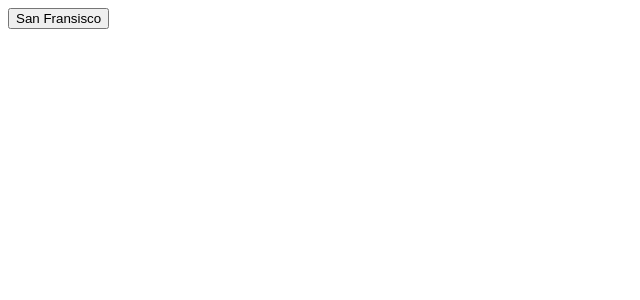
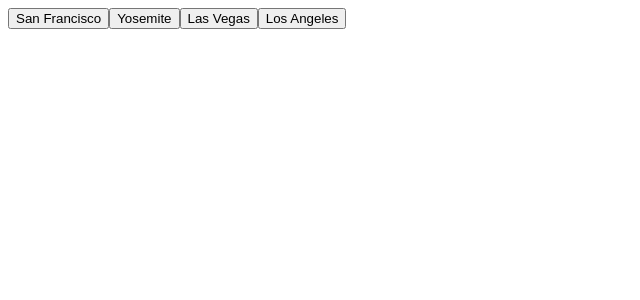
Before and after one commit to rhysmaddren/ReactWeatherApp, a React (Create React App) app: page / in a window 1280 px wide. Shown: the top 300 px of the page, without its empty margins (0-640 px from the left). Built offline with nearby package versions, Linux system fonts and the light colour scheme.

Commit message:
Adds location array, weather card

```diff
--- a/src/App.js
+++ b/src/App.js
@@ -1,20 +1,27 @@
 import React, { useState } from 'react';
+import WeatherCard from './components/WeatherCard';
+
+const locations = [ //array that stores the locations and location id's, later used to create buttons
+  { name: "San Francisco", id: "5391959" },
+  { name: "Yosemite", id: "5370594" },
+  { name: "Las Vegas", id: "5506956" },
+  { name: "Los Angeles", id: "5368361" }
+]
 
 function App() {
-  const [cityWeather, setCityWeather] = useState(null);
-  const handleLocationClick = async () => {
-    const res = await fetch(`https://api.openweathermap.org/data/2.5/weather?q=San+Fransisco&appid=${process.env.REACT_APP_WEATHER_API_KEY}`)
+  const [cityWeather, setCityWeather] = useState(null); //https://reactjs.org/docs/hooks-state.html
+  const handleLocationClick = async (id) => {
+    const res = await fetch(`https://api.openweathermap.org/data/2.5/weather?id=${id}&units=metric&appid=${process.env.REACT_APP_WEATHER_API_KEY}`)
     const data = await res.json();
     setCityWeather(data);
   }
   return (
     <div>
-      <button onClick={handleLocationClick}>San Fransisco</button>
-      {cityWeather ? (
-        <div>
-          <p>{cityWeather.weather[0].main}</p>
-          <img src={`http://openweathermap.org/img/wn/${cityWeather.weather[0].icon}@2x.png`} />
-        </div>
+      {locations.map(location => (//maps over the array and creates a button for each location
+        <button onClick={() => handleLocationClick(location.id)}>{location.name}</button>
+      ))}
+      {cityWeather ? ( //selecting the data to take from the parsed JSON
+        <WeatherCard condition={cityWeather.weather[0].main} temp={`${Math.floor(cityWeather.main.temp)} C`} icon={`http://openweathermap.org/img/wn/${cityWeather.weather[0].icon}@2x.png`} />
       ) : null}
     </div>
   );
```
